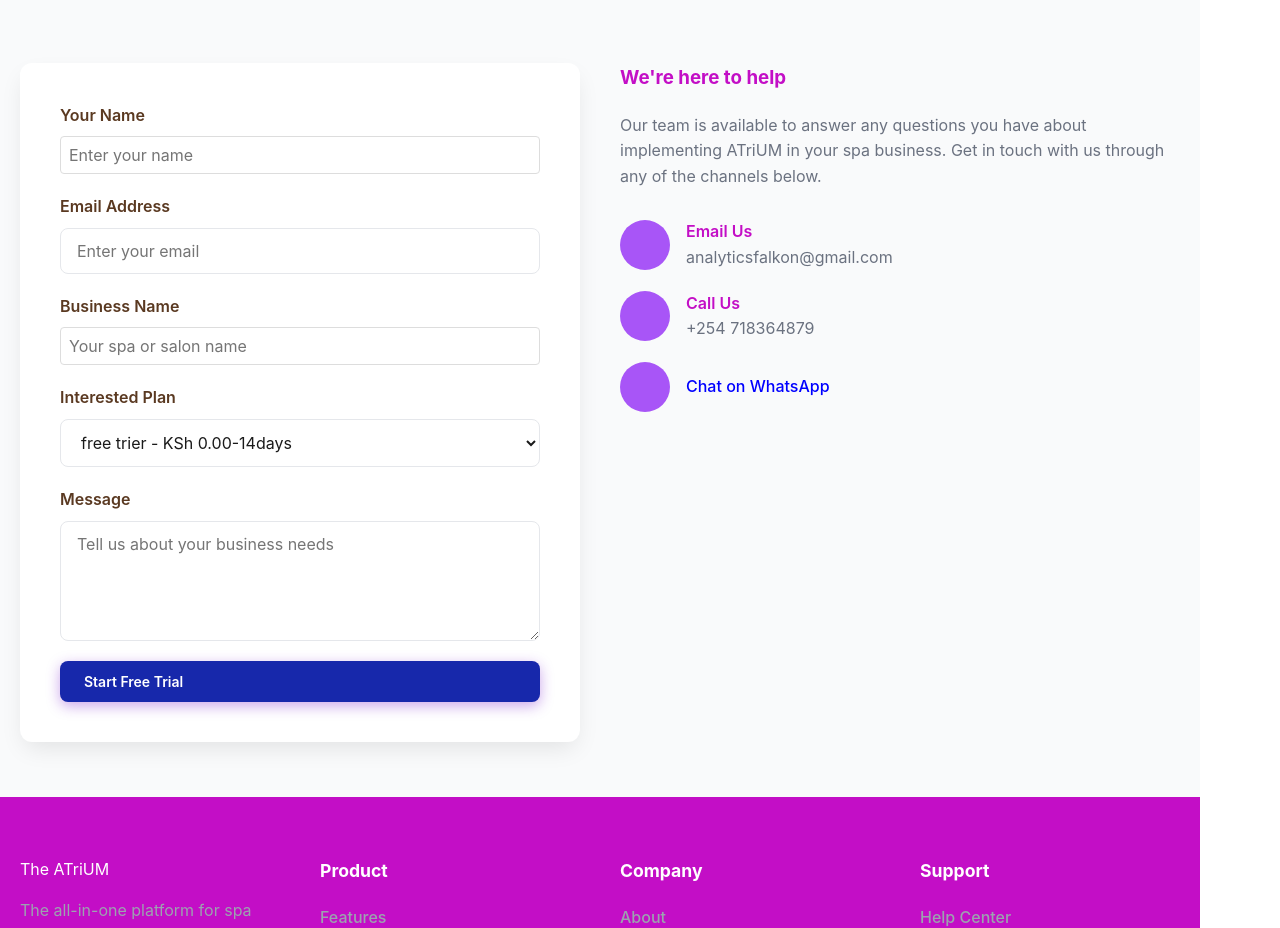
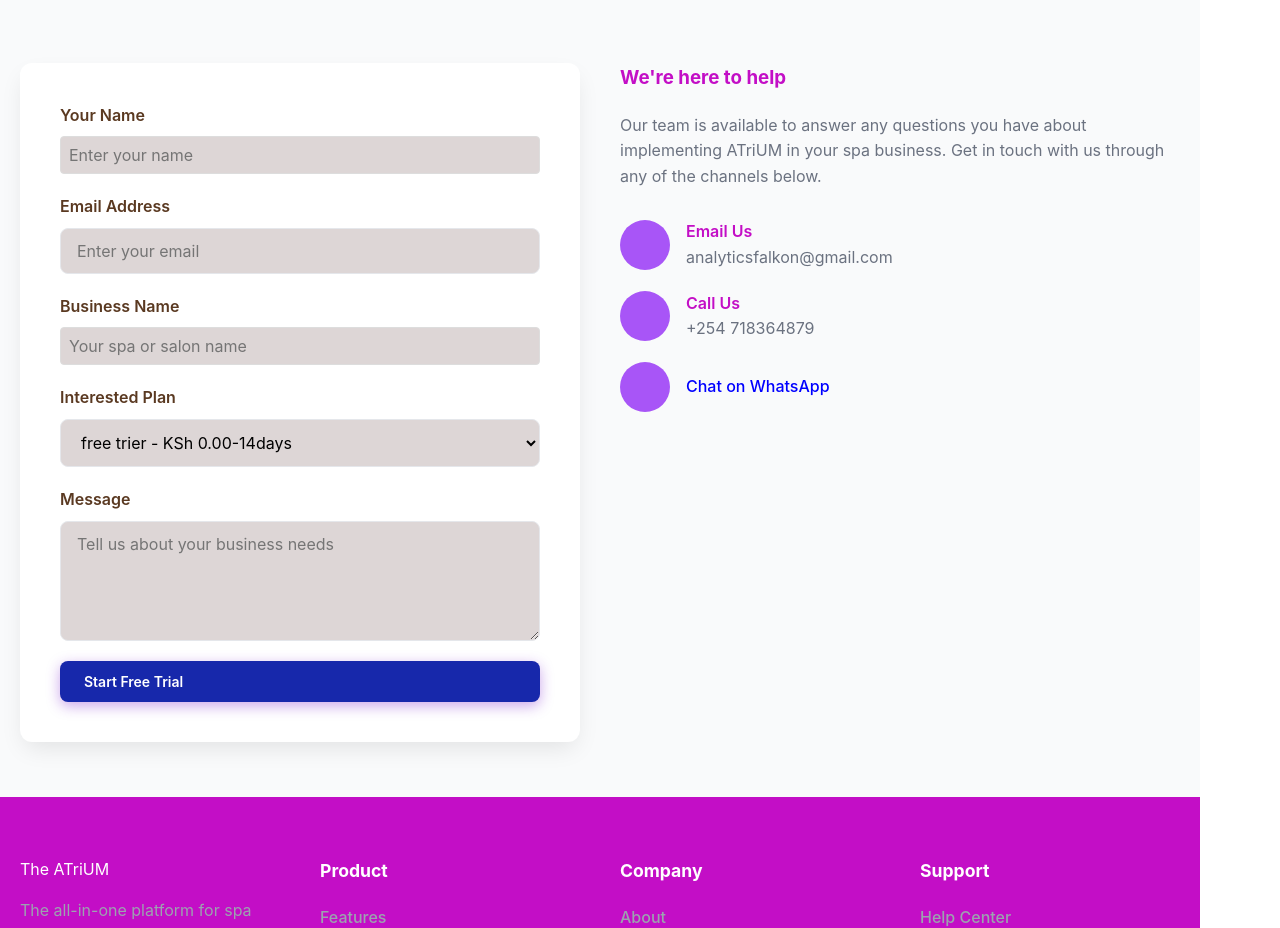
Before and after one commit to Jef70987/ATriUM, a React (Vite) app: page /falkon-parlor/ in a window 1280 px wide. Shown: the part 3582-4510 px from the top of the page. Built offline with nearby package versions, Linux system fonts and the light colour scheme.

Commit message:
latest change

```diff
--- a/src/components/Landing/LandingPage.jsx
+++ b/src/components/Landing/LandingPage.jsx
@@ -402,7 +402,6 @@ const FalkonParlour = () => {
                         onChange={handleInputChange}
                     />
                     </div>
-
                     <div className="form-group">
                     <label htmlFor="plan" className="form-label">Interested Plan</label>
                     <select
--- a/src/components/Shop/Main.jsx
+++ b/src/components/Shop/Main.jsx
@@ -248,7 +248,7 @@ const Shop = () => {
 
                 setStatusMessage(`
                     <p><strong>Booking confirmed!</strong></p>
-                    <p><strong>Order Code:</strong> ${orderCode} <b>send to your email</b></p>
+                    <p><strong>**Order Code:</strong> ${orderCode} <b> Keep it safe** </b></p>
                     <p><strong>Name:</strong> ${name}</p>
                     <p><strong>Phone:</strong> ${phone}${email ? ` | <strong>Email:</strong> ${email}` : ''}</p>
                     <p><strong>Address:</strong> ${deliveryOption === 'Pick-up' ? 'Pick-up at spa' : address}</p>
--- a/src/components/Spa_pages/SpaBooking.css
+++ b/src/components/Spa_pages/SpaBooking.css
@@ -199,8 +199,6 @@
     border: 1px solid #ddd;
     border-radius: 4px;
     font-size: 16px;
-    background-color: white !important;
-    color: #1a1a1a !important;
 }
 
 
--- a/src/index.css
+++ b/src/index.css
@@ -34,10 +34,7 @@ h1 {
   font-size: 3.2em;
   line-height: 1.1;
 }
-input,textarea, select {
-    background-color: white !important;
-    color: #1a1a1a !important;
-  }
+
 
 button {
   border-radius: 8px;
@@ -72,14 +69,11 @@ button:focus-visible {
 }
 @media (prefers-color-scheme: dark) {
   :root {
-    color: #213547;
+    color: black;
     background-color: #ffffff;
   }
   a:hover {
     color: #747bff;
   }
-  button {
-    background-color: #f9f9f9
-  }
 
 }
```
